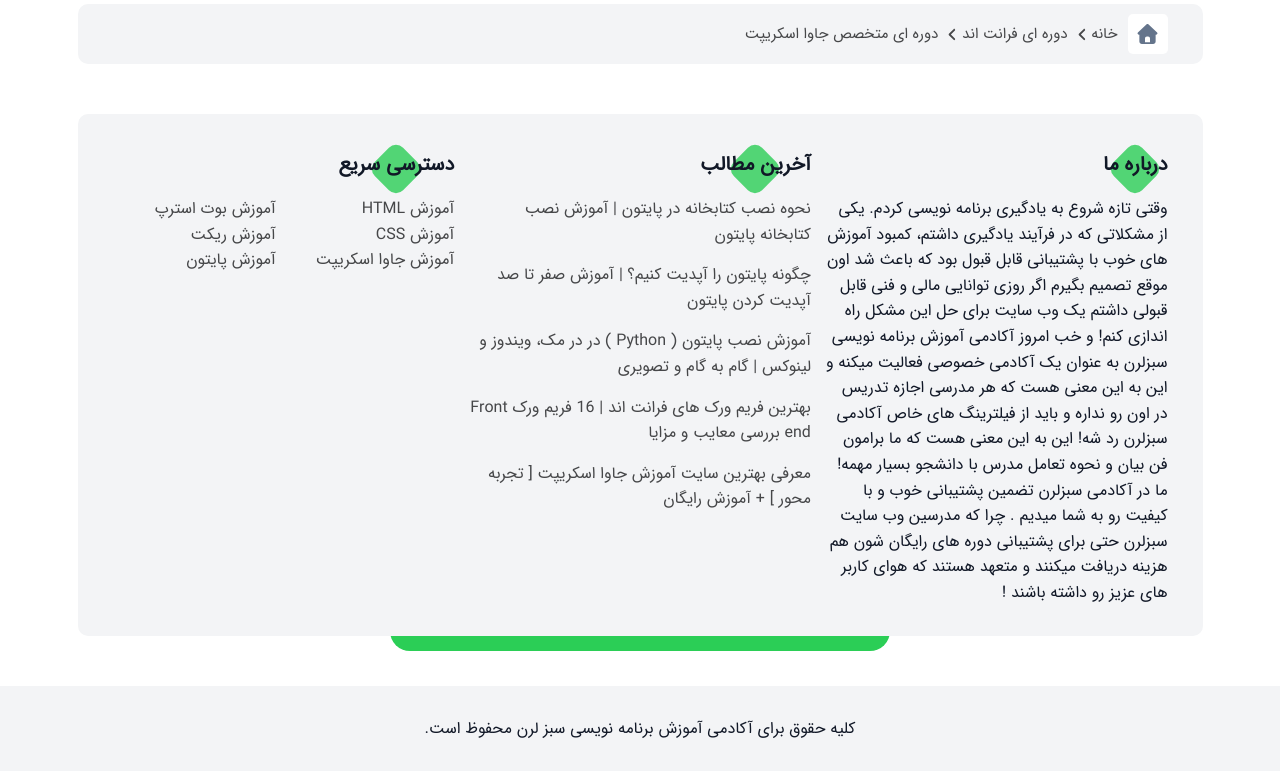
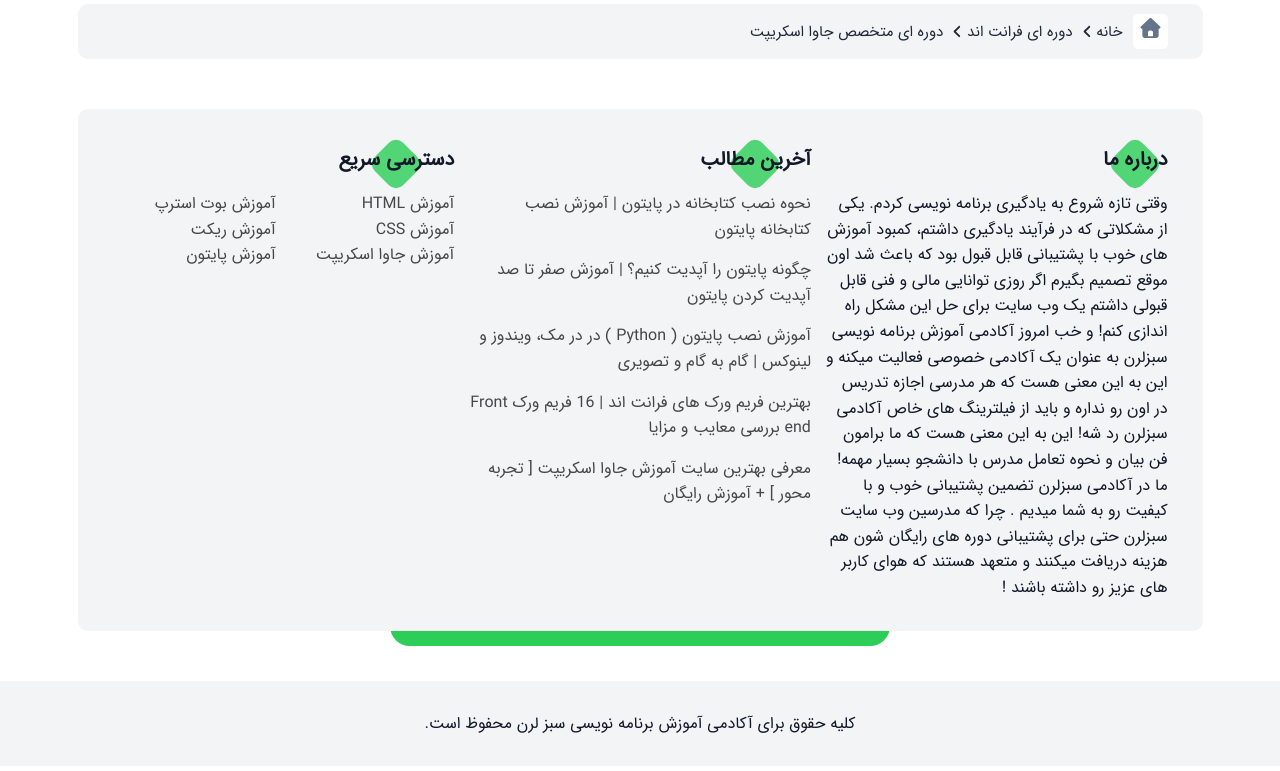
Before and after one commit to Hossein-NP/SabzLearn-Advanced, a plain HTML site: page course.html in a window 1280 px wide. Shown: the part 165-936 px from the top of the page. Drawn offline with Linux system fonts and the light colour scheme.

Commit message:
bread style

```diff
--- a/course.html
+++ b/course.html
@@ -124,7 +124,9 @@
         <div class="container">
           <div class="breadcrumb-content">
             <div class="breadcrumb-content__home-content-icon">
-              <i class="fas fa-home breadrumb-content__home-icon"></i>
+              <a href="" class="breadcrumb-content__home-content-link">
+                <i class="fas fa-home breadrumb-content__home-icon"></i>
+              </a>
             </div>
             <ul class="breadcrumb-content__list">
               <li class="breadrumb-content__item">
--- a/css/course.css
+++ b/css/course.css
@@ -9,7 +9,7 @@
 @import "./course-box.css";
 @import "./pagination.css";
 
-/* Start breascrumb styles  */
+/* Start breadcrumb styles  */
 .breadcrumb-content {
   background-color: var(--color-gray-100);
   border-radius: 1rem;
@@ -21,8 +21,8 @@
 
 .breadcrumb-content__home-content-icon {
   background-color: var(--white-color);
-  width: 4rem;
-  height: 4rem;
+  width: 3.5rem;
+  height: 3.5rem;
   display: flex;
   align-items: center;
   justify-content: center;
@@ -48,5 +48,10 @@
   display: flex;
   align-items: center;
   font-size: var(--fs-h4);
+  color: var(--color-gray-800);
 }
-/* Finish breascrumb styles  */
+
+.breadcrumb-content__link:hover {
+  color: var(--color-gray-800);
+}
+/* Finish breadcrumb styles  */
```
